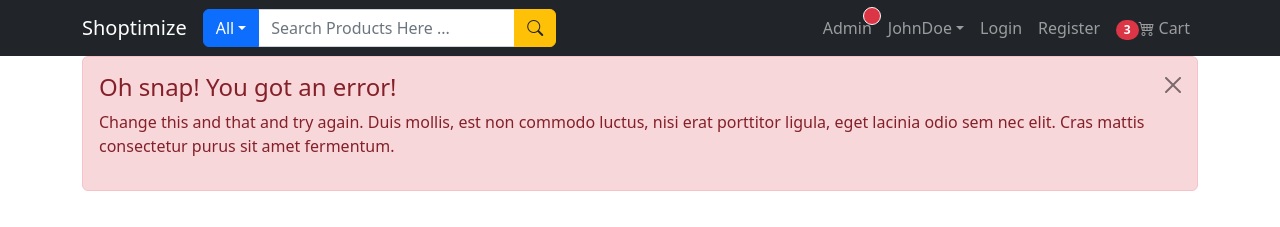
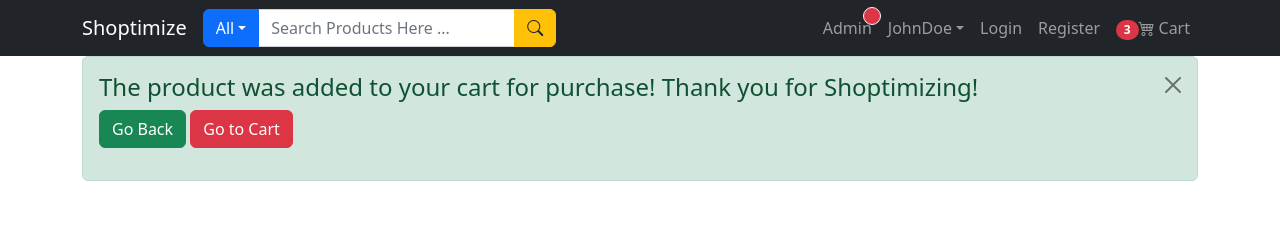
Before and after one commit to ShanchaiZ/MERN-ecommerce, a React (Create React App) app in the folder frontend/: page /product-details in a window 1280 px wide. Shown: the top 227 px of the page. Built offline with nearby package versions, Linux system fonts and the light colour scheme.

Commit message:
updated the AddedToCartMessageComponent by adding buttons that go to cart page and changed text and styling

```diff
--- a/frontend/src/components/AddedToCartMessageComponent.js
+++ b/frontend/src/components/AddedToCartMessageComponent.js
@@ -1,15 +1,17 @@
-import { Alert } from "react-bootstrap";
+import { Alert, Button } from "react-bootstrap";
+import { Link} from "react-router-dom";
 import { useState } from "react";
 
 const AddedToCartMessageComponent = () => {
     const [show, setShow] = useState(true);
     return (
-        <Alert show={show} variant="danger" onClose={() => setShow(false)} dismissible>
-            <Alert.Heading>Oh snap! You got an error!</Alert.Heading>
+        <Alert show={show} variant="success" onClose={() => setShow(false)} dismissible>
+            <Alert.Heading>The product was added to your cart for purchase! Thank you for Shoptimizing!</Alert.Heading>
             <p>
-                Change this and that and try again. Duis mollis, est non commodo
-                luctus, nisi erat porttitor ligula, eget lacinia odio sem nec elit.
-                Cras mattis consectetur purus sit amet fermentum.
+                <Button variant="success">Go Back</Button>{" "}
+                <Link to="/cart">
+                    <Button variant="danger">Go to Cart</Button>
+                </Link>
             </p>
         </Alert>
     );
```
